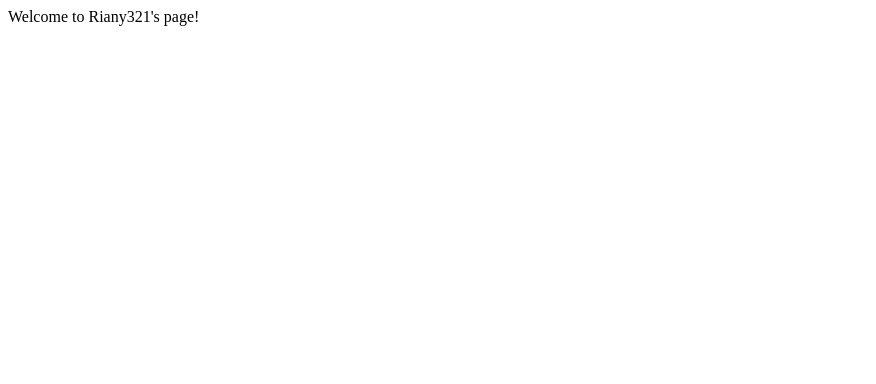
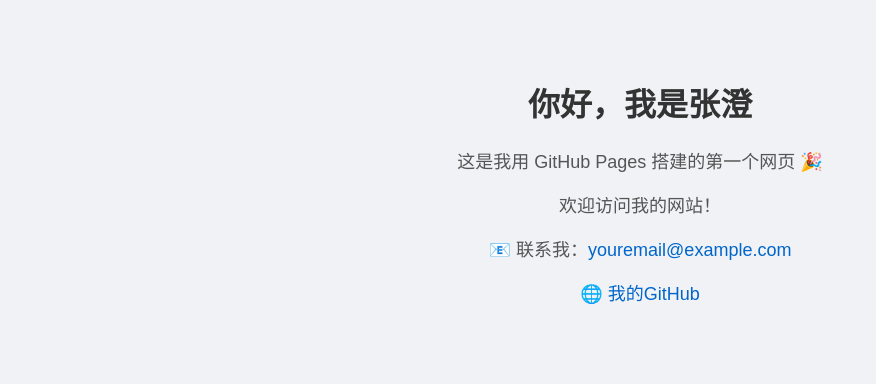
Before and after one commit to rainy321/rainy321.github.io, a plain HTML site: page index.html in a window 1280 px wide. Shown: the whole page, without its empty margins (0-876 px from the left). Drawn offline with Linux system fonts and the light colour scheme.

Commit message:
Update index.html

```diff
--- a/index.html
+++ b/index.html
@@ -1 +1,36 @@
-<hl>Welcome to Riany321's page!</hl>
+<!DOCTYPE html>
+<html lang="zh-CN">
+<head>
+  <meta charset="UTF-8">
+  <title>我的个人主页</title>
+  <style>
+    body {
+      font-family: "微软雅黑", sans-serif;
+      background-color: #f0f2f5;
+      text-align: center;
+      padding: 50px;
+    }
+    h1 {
+      color: #333;
+    }
+    p {
+      font-size: 18px;
+      color: #555;
+    }
+    a {
+      color: #0066cc;
+      text-decoration: none;
+    }
+    a:hover {
+      text-decoration: underline;
+    }
+  </style>
+</head>
+<body>
+  <h1>你好，我是张澄</h1>
+  <p>这是我用 GitHub Pages 搭建的第一个网页 🎉</p>
+  <p>欢迎访问我的网站！</p>
+  <p>📧 联系我：<a href="mailto:youremail@example.com">youremail@example.com</a></p>
+  <p>🌐 <a href="https://github.com/你的用户名">我的GitHub</a></p>
+</body>
+</html>
```
